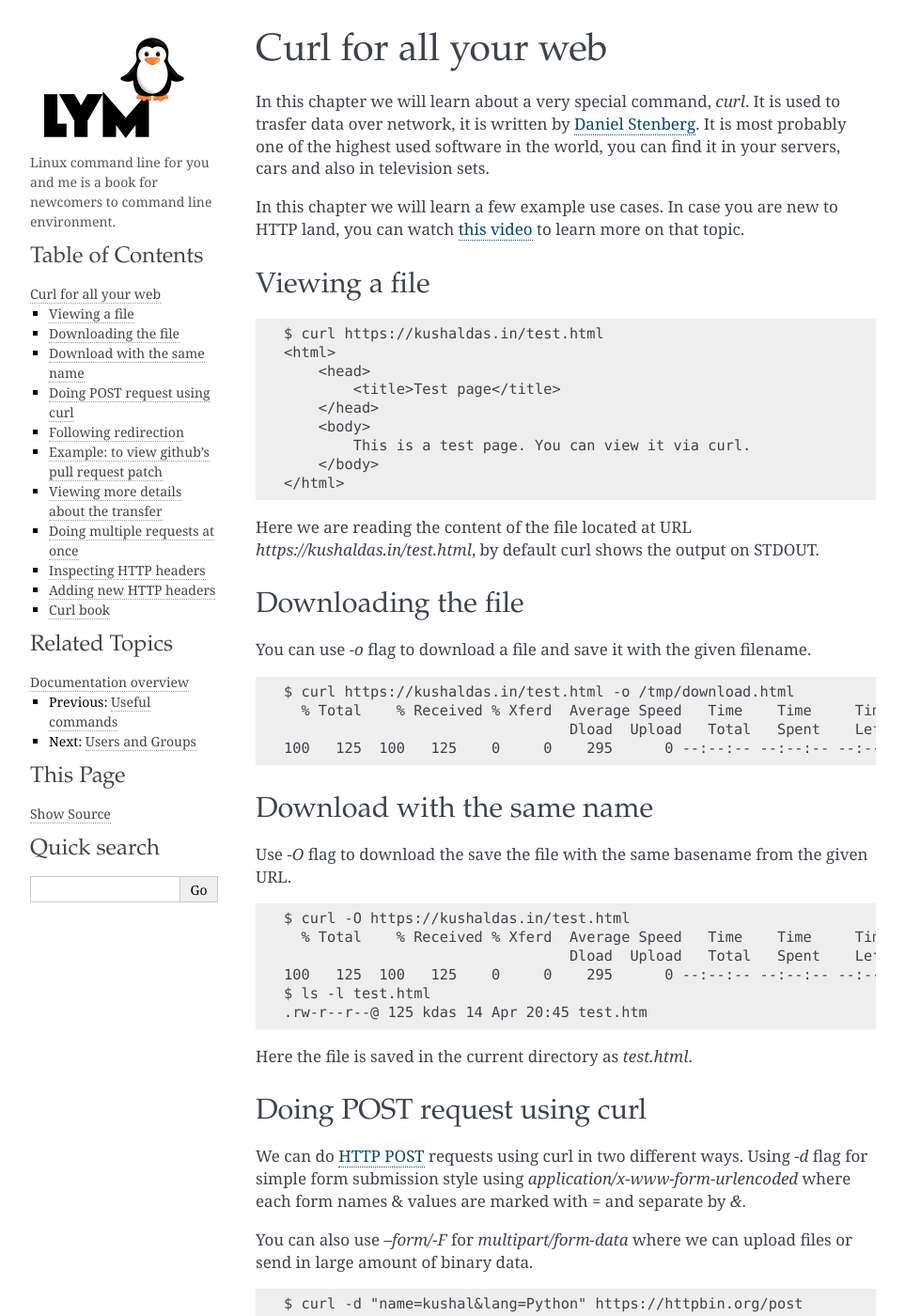
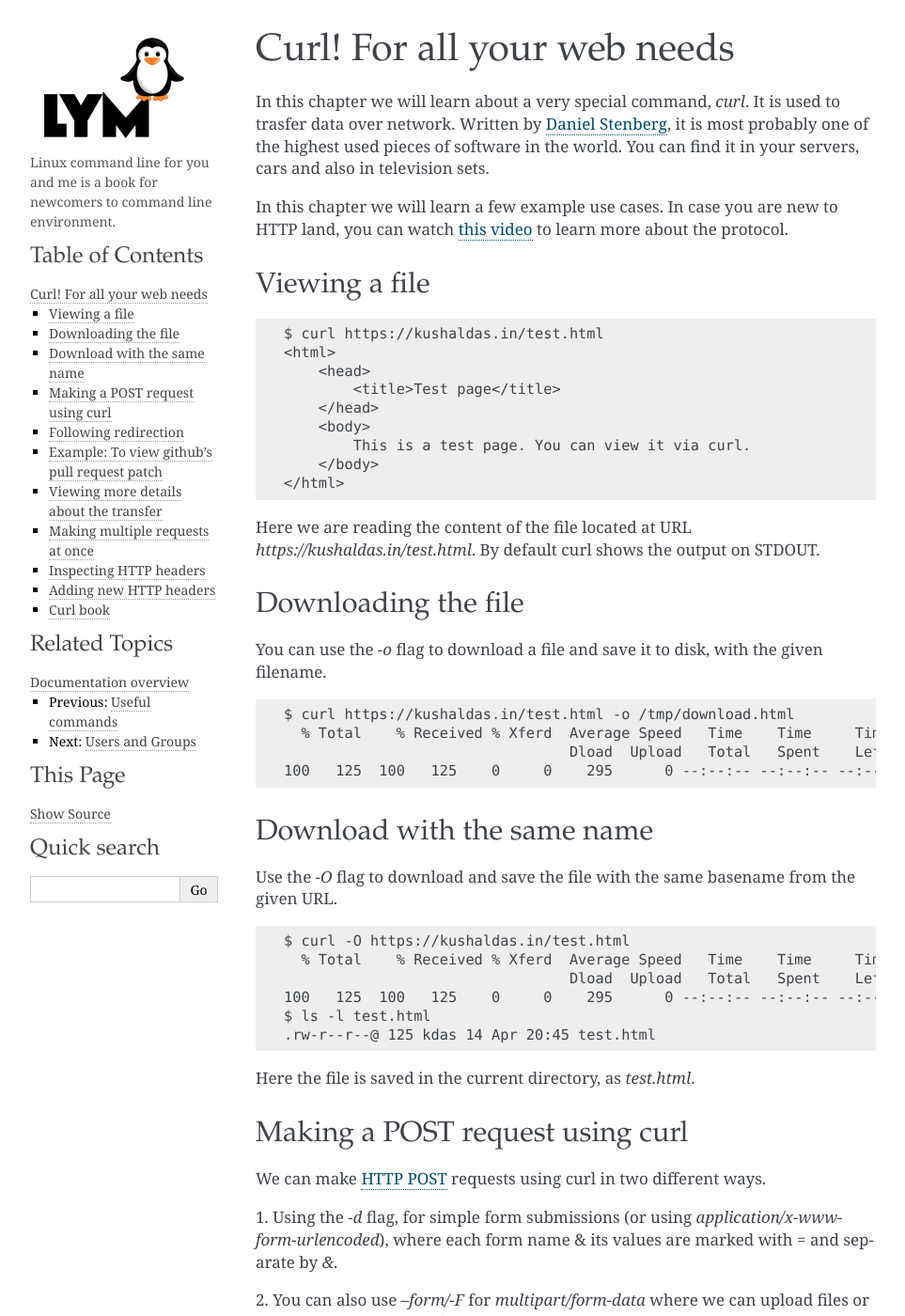
Before and after one commit to kushaldas/lym, a Sphinx documentation site: the page built from docs/curl.rst, in a window 1280 px wide and 1400 px high. Shown: the whole window at 94% size, without its empty margins (148-1111 px from the left). Built offline with Sphinx 7.4.7, drawn with Linux system fonts in a browser that asks for light colours; a script that is not in the unit is left out; some of the changed text lies outside the part shown.

Commit message:
Update curl.rst
Improvements to the curl chapter

```diff
--- a/docs/curl.rst
+++ b/docs/curl.rst
@@ -1,15 +1,15 @@
-Curl for all your web
-======================
+Curl! For all your web needs
+============================
 
-In this chapter we will learn about a very special command, `curl`. It is used
-to trasfer data over network, it is written by `Daniel Stenberg
-<https://daniel.haxx.se/>`_. It is most probably one of the highest used
-software in the world, you can find it in your servers, cars and also in
+In this chapter we will learn about a very special command, `curl`.
+It is used to trasfer data over network. Written by `Daniel Stenberg
+<https://daniel.haxx.se/>`_, it is most probably one of the highest used
+pieces of software in the world. You can find it in your servers, cars and also in
 television sets.
 
 In this chapter we will learn a few example use cases. In case you are new to
 HTTP land, you can watch `this video
-<https://www.youtube.com/watch?v=iYM2zFP3Zn0>`_ to learn more on that topic.
+<https://www.youtube.com/watch?v=iYM2zFP3Zn0>`_ to learn more about the protocol.
 
 Viewing a file
 --------------
@@ -28,12 +28,12 @@ Viewing a file
 
 
 Here we are reading the content of the file located at URL
-`https://kushaldas.in/test.html`, by default curl shows the output on STDOUT.
+`https://kushaldas.in/test.html`. By default curl shows the output on STDOUT.
 
 Downloading the file
 ---------------------
 
-You can use `-o` flag to download a file and save it with the given filename.
+You can use the `-o` flag to download a file and save it to disk, with the given filename.
 
 ::
 
@@ -46,7 +46,7 @@ You can use `-o` flag to download a file and save it with the given filename.
 Download with the same name
 ----------------------------
 
-Use `-O` flag to download the save the file with the same basename from the given URL.
+Use the `-O` flag to download and save the file with the same basename from the given URL.
 
 ::
 
@@ -55,20 +55,22 @@ Use `-O` flag to download the save the file with the same basename from the give
                                      Dload  Upload   Total   Spent    Left  Speed
     100   125  100   125    0     0    295      0 --:--:-- --:--:-- --:--:--   296
     $ ls -l test.html
-    .rw-r--r--@ 125 kdas 14 Apr 20:45 test.htm
+    .rw-r--r--@ 125 kdas 14 Apr 20:45 test.html
 
-Here the file is saved in the current directory as `test.html`.
+Here the file is saved in the current directory, as `test.html`.
 
-Doing POST request using curl
------------------------------
+Making a POST request using curl
+--------------------------------
 
-We can do `HTTP POST <https://en.wikipedia.org/wiki/POST_(HTTP)>`_ requests
-using curl in two different ways. Using `-d` flag for simple form submission
-style using `application/x-www-form-urlencoded` where each form names & values
+We can make `HTTP POST <https://en.wikipedia.org/wiki/POST_(HTTP)>`_ requests
+using curl in two different ways.
+
+1. Using the `-d` flag, for simple form submissions
+(or using `application/x-www-form-urlencoded`), where each form name & its values
 are marked with  `=` and separate by `&`.
 
-You can also use `--form/-F` for `multipart/form-data` where we can upload
-files or send in large amount of binary data.
+2. You can also use `--form/-F` for `multipart/form-data` where we can upload
+files or send in large amounts of binary data.
 
 ::
 
@@ -116,13 +118,13 @@ files or send in large amount of binary data.
       "url": "https://httpbin.org/post"
     }
 
-Above we had to pass both the form fields using `--form` twice.
+In the second example above, we passed in each form field, using `--form` twice.
 
 .. note:: You can read the `SPEC
-   <https://www.w3.org/TR/html401/interact/forms.html#h-17.13.4>`_ to learn
-   about the difference.
+   <https://www.w3.org/TR/html401/interact/forms.html#h-17.13.4>`_ to learn more
+   about the differences between the options and the reasoning behind each approach.
 
-We can also put all the data into a file and post the content of the file.
+We can also put all the data into a file and post the contents of the file.
 
 ::
 
@@ -197,7 +199,7 @@ redirection. `-I` allows curl to do a `HEAD` request to the server.
     accept-ranges: bytes
 
 
-Example: to view github's pull request patch
+Example: To view github's pull request patch
 ---------------------------------------------
 
 We can use the options we already learned to get any patch from github. When I
@@ -239,15 +241,15 @@ check the `HTTP status code` in both the calls.
     $ curl -s --write-out '%{http_code}' https://kushaldas.in -o /dev/null
     200
 
-You can pass `--write-out '%{json}'` to see the all the different details as
-JSON. Read the man page of curl for more details.
+You can also pass `--write-out '%{json}'` to see the all the different details as
+JSON. Read `curl` man page for more details.
 
 
-Doing multiple requests at once
+Making multiple requests at once
 --------------------------------
 
-We can use `--next` flag to do multiple requests one after (as totally separate
-operations). It resets all of the settings/command line options used before.
+We can use `--next` flag to make multiple requests one after another (as totally separate
+operations). Note that, it resets all of the settings/command line options used before.
 
 
 ::
@@ -277,8 +279,8 @@ operations). It resets all of the settings/command line options used before.
     }
 
 
-In the above example you can see the different `User-Agent` value only in the
-first operation, but not on the second one.
+In the above example you can see the `User-Agent` value taking effect, only in the
+first operation, but not in the second one.
 
 Inspecting HTTP headers
 -----------------------
@@ -319,15 +321,15 @@ You can use `-v` flag to inspect the HTTP headers in a request/response.
     * Connection #0 to host httpbin.org left intact
 
 
-Here the lines with `>` at starting showing the headers in the request, and `<`
-shows the headers in the response.
+Here the lines with `>` at the start of the line, show the headers in the request, while
+those with `<` show the headers in the response.
 
-For the rest of the chapter we will keep using `httpbin.org <https://httpbin.org>`_,
+For the rest of this chapter, we will keep using `httpbin.org <https://httpbin.org>`_,
 which is a service run by `Kenneth Reitz <https://twitter.com/kennethreitz42>`_.
 The service returns JSON as output.
 
-Say you want to only view the headers, and don't want to see the actual
-file/URL content, you can use `-s` and `-o /dev/null` as flags.
+Let's say you want to only view the headers, and not the actual
+file/URL content. You can use `-s` and `-o /dev/null` as flags to do so
 
 ::
 
```
Also changed, not shown: other parts of docs/curl.rst (+13 -13 lines).
